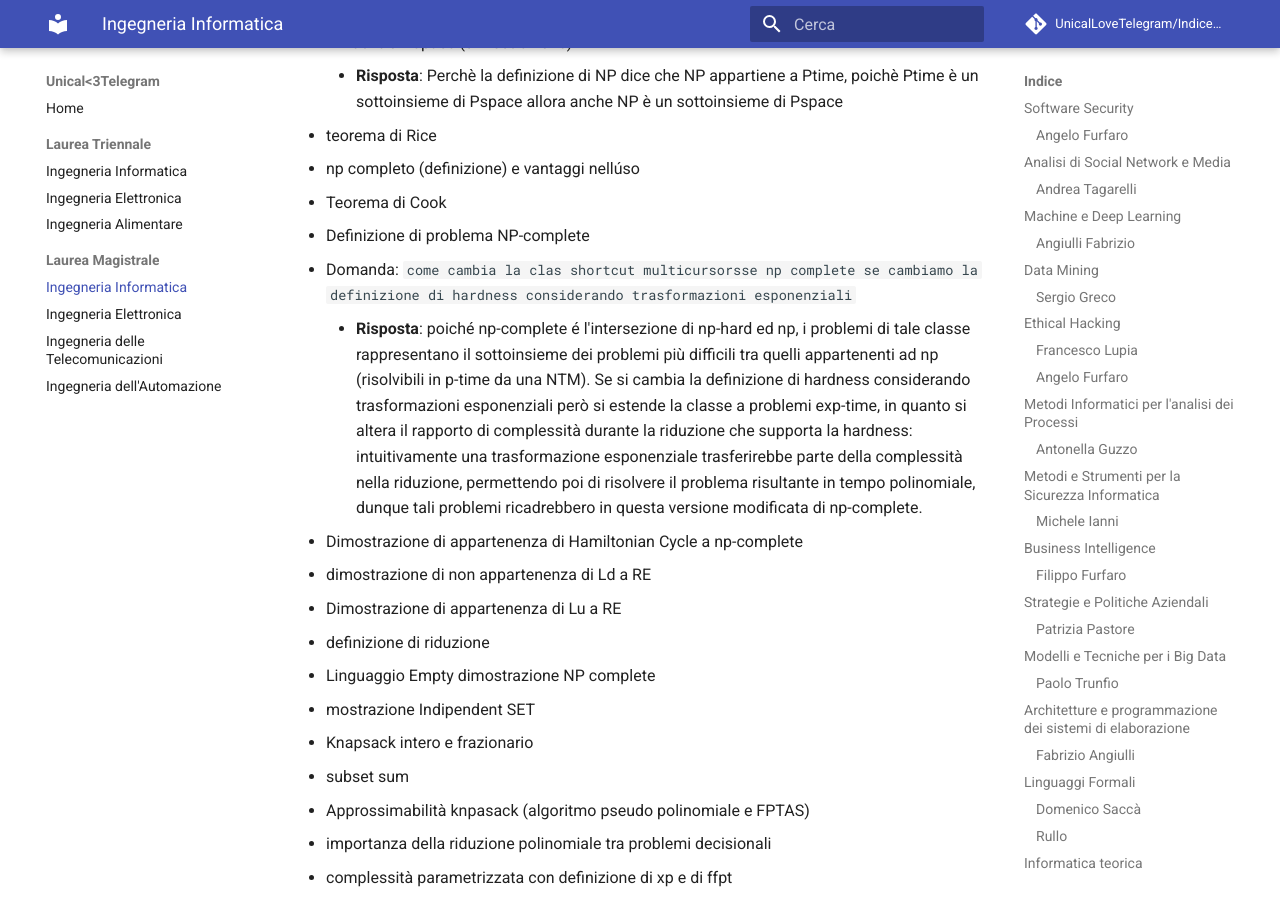
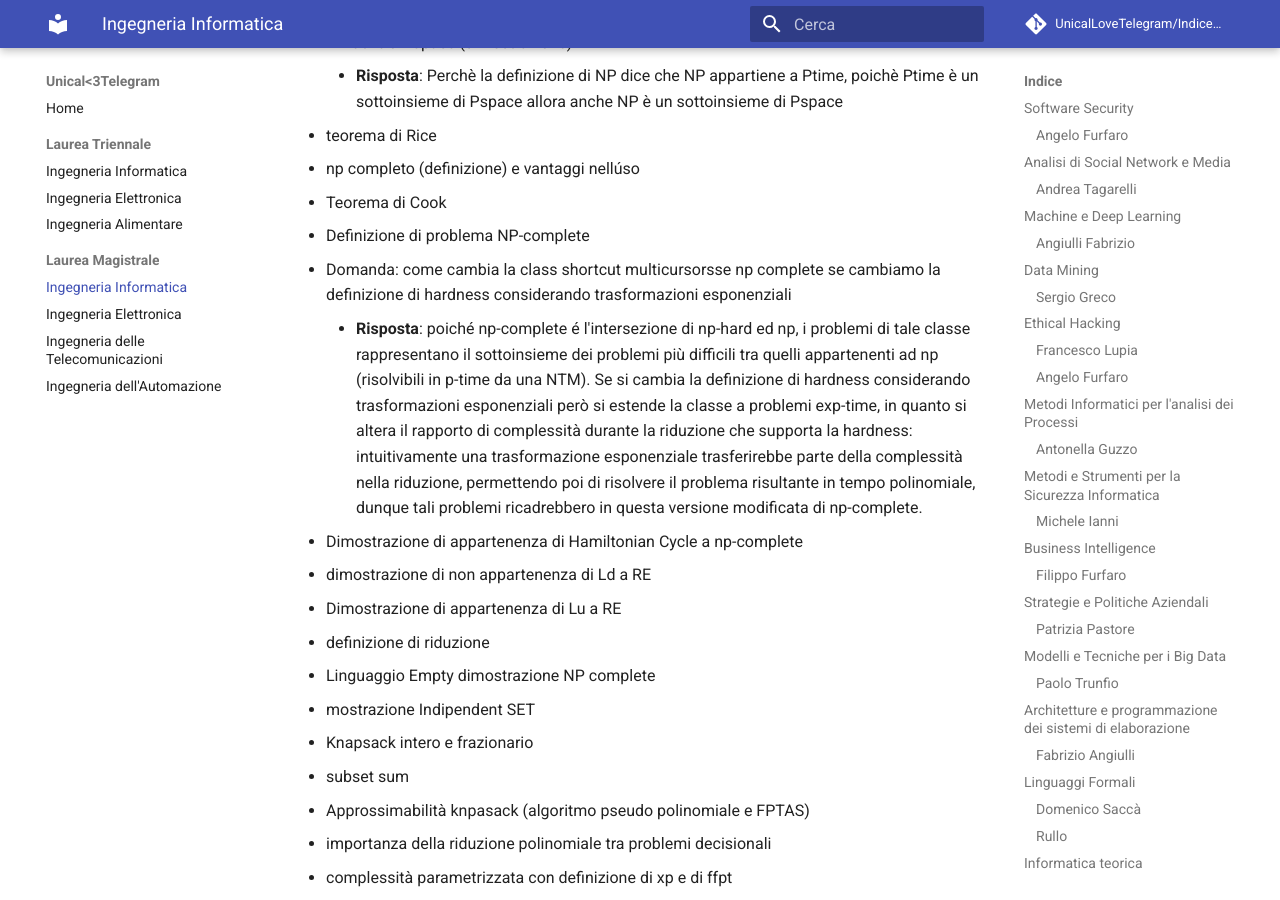
Before and after one commit to UnicalLoveTelegram/IndiceArgomentiOrale, an MkDocs documentation site: the page built from docs/laurea-magistrale/ingegneria-informatica.md, in a window 1280 px wide and 900 px high, scrolled down 29913 px. Built offline with MkDocs 1.6.1 and Material for MkDocs 9.7.7, drawn with Linux system fonts in a browser that asks for light colours; comment, search, counter and statistics services are not loaded.

Commit message:
trovati 2 errori, linea 32 e linea 909
presenti un URLencoding mai messo e il simbolo " apice in alto ` " non richiesto

```diff
--- a/docs/laurea-magistrale/ingegneria-informatica.md
+++ b/docs/laurea-magistrale/ingegneria-informatica.md
@@ -29,7 +29,7 @@ Leggi il nostro [README](https://github.com/UnicalLoveTelegram/IndiceArgomentiOr
   - [Architetture e programmazione dei sistemi di elaborazione](#architetture-e-programmazione-dei-sistemi-di-elaborazione)
     - [Fabrizio Angiulli](#fabrizio-angiulli)
   - [Linguaggi Formali](#linguaggi-formali)
-    - [Domenico Saccà](#domenico-sacc%C3%A0)
+    - [Domenico Saccà](#domenico-saccà)
     - [Rullo](#rullo)
   - [Informatica teorica](#informatica-teorica)
     - [Scarcello Francesco](#scarcello-francesco)
@@ -906,7 +906,7 @@ rc(X):- u(X), not(r(X)).
   - np completo (definizione) e vantaggi nellúso
   - Teorema di Cook
   - Definizione di problema NP-complete
-  - Domanda: `come cambia la clas shortcut multicursorsse np complete se cambiamo la definizione di hardness considerando trasformazioni esponenziali`
+  - Domanda: come cambia la class shortcut multicursorsse np complete se cambiamo la definizione di hardness considerando trasformazioni esponenziali
     - **Risposta**: poiché np-complete é l'intersezione di np-hard ed np, i problemi di tale classe rappresentano il sottoinsieme dei problemi più difficili tra quelli appartenenti ad np (risolvibili in p-time da una NTM). Se si cambia la definizione di hardness considerando trasformazioni esponenziali però si estende la classe a problemi exp-time, in quanto si altera il rapporto di complessità durante la riduzione che supporta la hardness: intuitivamente una trasformazione esponenziale trasferirebbe parte della complessità nella riduzione, permettendo poi di risolvere il problema risultante in tempo polinomiale, dunque tali problemi ricadrebbero in questa versione modificata di np-complete.
   - Dimostrazione di appartenenza di Hamiltonian Cycle a np-complete
   - dimostrazione di non appartenenza di Ld a RE
```
